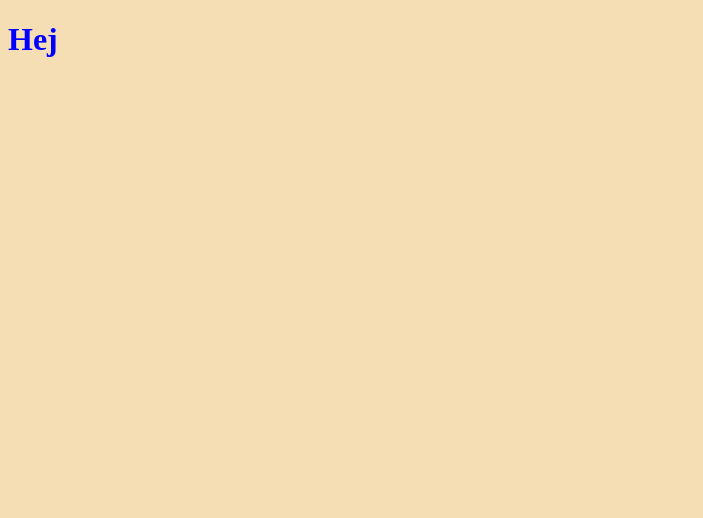
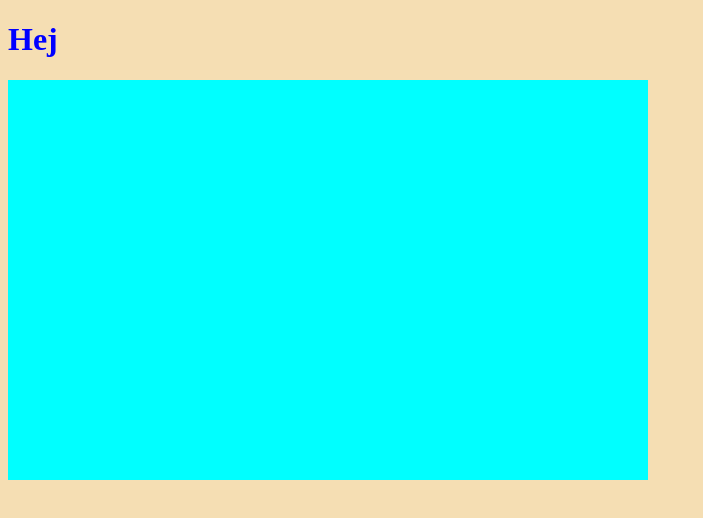
Before and after one commit to MaxusTheOne/Git-exercise, a plain HTML site: page index.html in a window 1280 px wide. Shown: the whole page, without its empty margins (0-703 px from the left). Drawn offline with Linux system fonts and the light colour scheme.

Commit message:
added blue box

```diff
--- a/style.css
+++ b/style.css
@@ -2,3 +2,10 @@ body {
   background-color: wheat;
   color: blue;
 }
+
+#text{
+  background-color: aqua;
+  height: 50%;
+  width: 50%;
+  position: absolute;
+}
```
